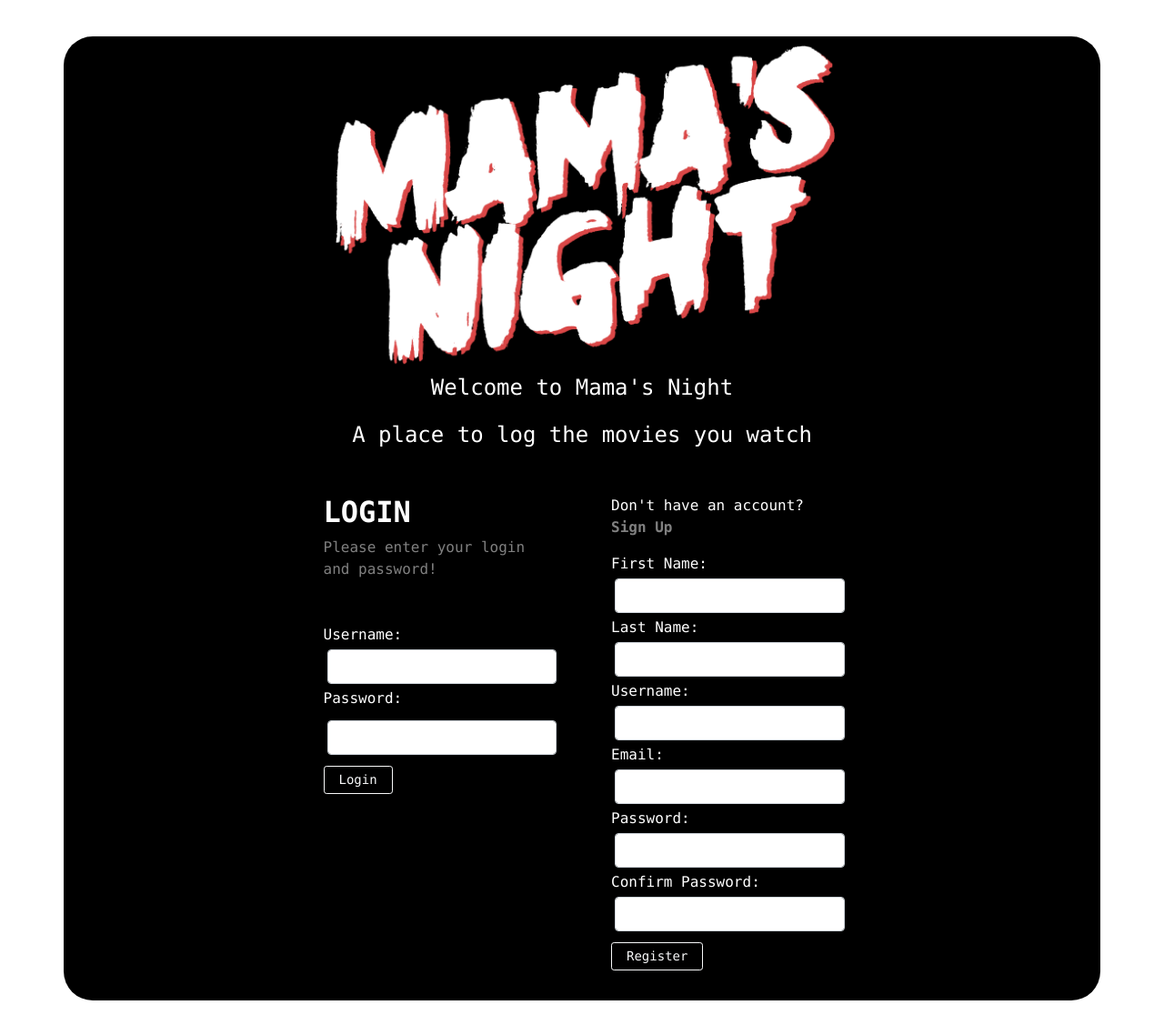
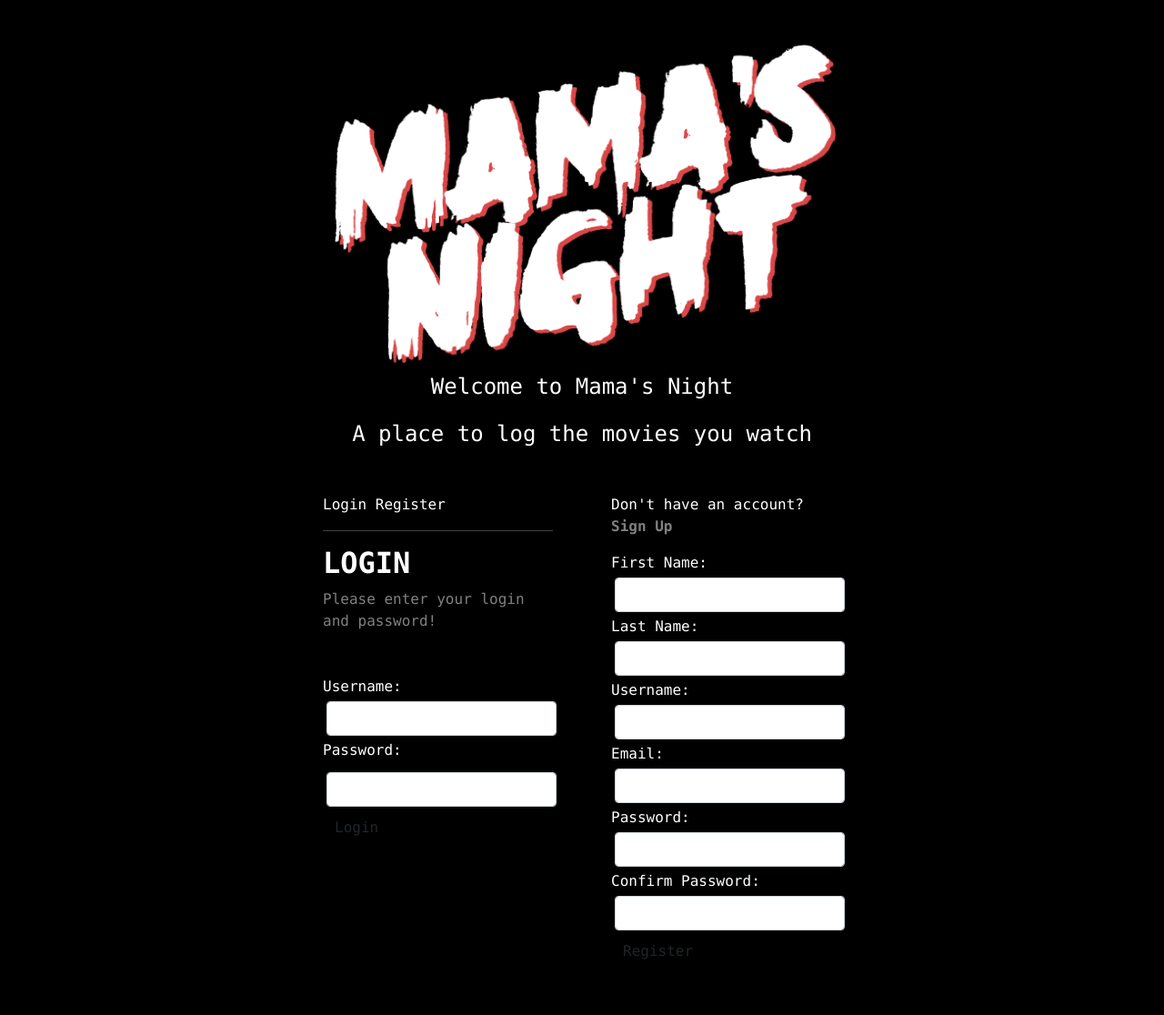
Before and after one commit to RamirezDanielle/Mamas_Night, a Flask app: page / in a window 1280 px wide. Shown: the whole page at 91% size. After the commit the page ends 1055 px from the top, so only its background shows below. Run offline with Flask 3, Linux system fonts and the light colour scheme.

Commit message:
login and register updates

```diff
--- a/flask_app/static/style.css
+++ b/flask_app/static/style.css
@@ -2,3 +2,7 @@
     padding: 0px;
     margin: 0px;
 }
+
+body {
+    background: black;
+}
--- a/flask_app/templates/index.html
+++ b/flask_app/templates/index.html
@@ -6,11 +6,12 @@
     <meta name="viewport" content="width=device-width, initial-scale=1.0">
     <link href="https://cdn.jsdelivr.net/npm/bootstrap@5.1.3/dist/css/bootstrap.min.css" rel="stylesheet"
         integrity="sha384-1BmE4kWBq78iYhFldvKuhfTAU6auU8tT94WrHftjDbrCEXSU1oBoqyl2QvZ6jIW3" crossorigin="anonymous">
+        <link rel="stylesheet" type="text/css" href="/static/style.css">
     <title>Login and Registration</title>
 </head>
 
 <body class="mt-4 p-3">
-    <div class="container card bg-black text-white" style="border-radius: 2rem;">
+    <div class="container text-white" style="border-radius: 2rem;">
         <img src="/static/img/MamasNight_White_02.png" class="mx-auto d-block" style="max-width:50%;" alt="logo">
         <div class="heading text-center font-monospace fs-4">
             <p>Welcome to Mama's Night</p>
@@ -18,7 +19,8 @@
         </div>
         <div class="row justify-content-md-center">
             <div class="col-3  m-3 p-3 font-monospace">
-                <form action="/login" method="post">
+                    <div class="form-container">
+                        <form action="/login" method="post" id="login_form">
                             <div class=text-danger>
                                 {% with messages = get_flashed_messages(category_filter=["login"]) %}
                                 <!-- declare a variable called messages -->
@@ -29,17 +31,21 @@
                                 {% endif %}
                                 {% endwith %}
                             </div>
+                            <span onclick="login()">Login</span>
+                            <span onclick="register()">Register</span>
+                            <hr id="indicator">
                             <h2 class="fw-bold mb-2 text-uppercase">Login</h2>
                             <p class="text-white-50 mb-5">Please enter your login and password!</p>
                             <label for="username"> Username:</label>
                             <input type="text" name="username" class="form-control m-1">
                             <label for="password" class="form-label">Password:</label>
                             <input type="password" name="password" class="form-control m-1">
-                    <input type="submit" value="Login" class="btn btn-outline-light btn-sm px-3 mt-2">
+                            <input type="submit" value="Login" class="btn">
                         </form>
                     </div>
+            </div>
                 <div class="col-3  m-3 p-3 font-monospace">
-                <form action="/register" method="post">
+                    <form action="/register" method="post" id="reg_form">
                         <div class=text-danger>
                             {% with messages = get_flashed_messages(category_filter=["register"]) %}
                             <!-- declare a variable called messages -->
@@ -65,12 +71,28 @@
                         <input type="text" name="password" class="form-control m-1">
                         <label for="confirm_password">Confirm Password:</label>
                         <input type="text" name="confirm_password" class="form-control m-1">
-                    <input type="submit" value="Register" class="btn btn-outline-light btn-sm px-3 mt-2">
+                        <input type="submit" value="Register" class="btn">
                     </form>
                 </div>
-
         </div>
     </div>
+    <script>
+        var login_form = document.getElementById("login_form");
+        var reg_form = document.getElementById("reg_form");
+        var indicator = document.getElementById("indicator");
+        function register() {
+
+            reg_form.style.transform = "translateX(0)";
+            login_form.style.transform = "translateX(0)";
+            indicator.style.transform = "translateX(100px)";
+        }
+
+        function login() {
+            reg_form.style.transform = "translateX(300px)";
+            login_form.style.transform = "translateX(300px)";
+            indicator.style.transform = "translateX(0)";
+        }
+    </script>
 </body>
 
 </html>
```
Lines whose indentation alone changed are shown as unchanged.
